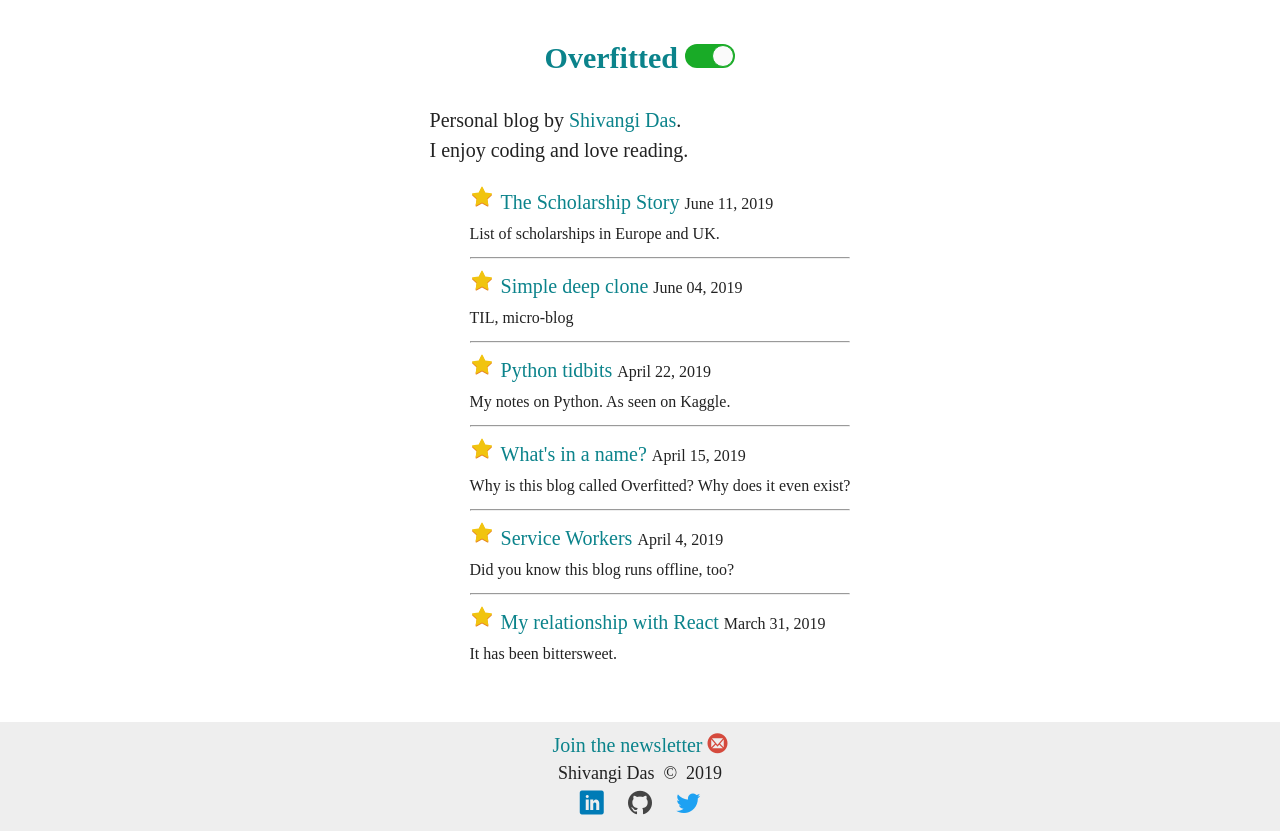
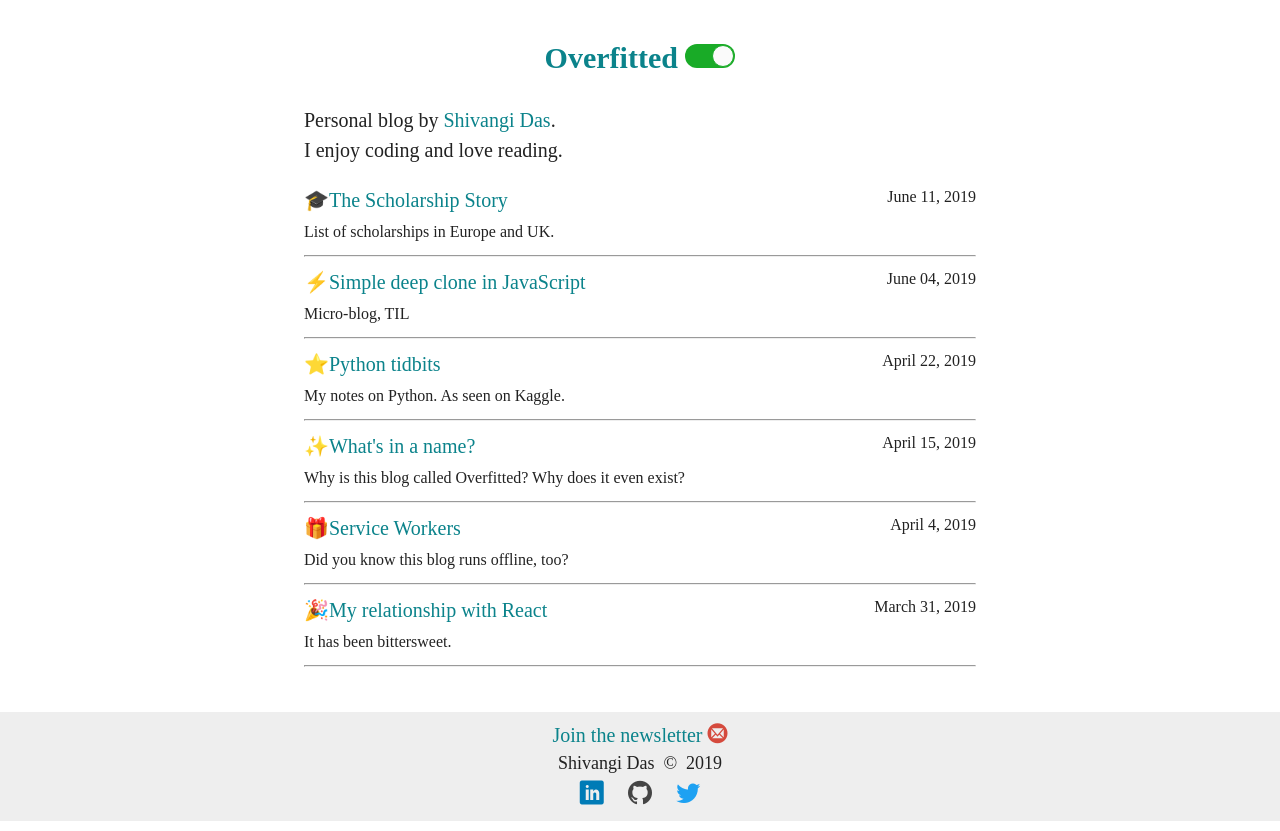
Before and after one commit to shivangidas/blog, a React (Create React App) app: page / in a window 1280 px wide. Built offline with nearby package versions, Linux system fonts and the light colour scheme.

Commit message:
UI changes, made article list into component

```diff
--- a/src/Links.js
+++ b/src/Links.js
@@ -1,56 +1,54 @@
 import React, { Component } from "react";
 import { Link } from "react-router-dom";
 import Bio from "./components/Bio";
+import PostLink from "./components/PostLink";
 export default class Links extends Component {
-  render() {
-    return (
-      <section>
-        <Bio />
-        <ul>
-          <li key="6">
-            <Link to="/ScholarshipStory">The Scholarship Story</Link>{" "}
-            <small>June 11, 2019</small>
-            <br />
-            <small>List of scholarships in Europe and UK.</small>
-          </li>
-          <hr />
-          <li key="5">
-            <Link to="/DeepCloneJS">Simple deep clone</Link>{" "}
-            <small>June 04, 2019</small>
-            <br />
-            <small>TIL, micro-blog</small>
-          </li>
-          <hr />
-          <li key="4">
-            <Link to="/Python">Python tidbits</Link>{" "}
-            <small>April 22, 2019</small>
-            <br />
-            <small>My notes on Python. As seen on Kaggle.</small>
-          </li>
-          <hr />
-          <li key="3">
-            <Link to="/Overfitted">What's in a name?</Link>{" "}
-            <small>April 15, 2019</small>
-            <br />
-            <small>
-              Why is this blog called Overfitted? Why does it even exist?
-            </small>
-          </li>
-          <hr />
-          <li key="2">
-            <Link to="/ServiceWorkers">Service Workers</Link>{" "}
-            <small>April 4, 2019</small>
-            <br />
-            <small>Did you know this blog runs offline, too?</small>
-          </li>
-          <hr />
-          <li key="1">
-            <Link to="/ReactAndMe">My relationship with React</Link>{" "}
-            <small>March 31, 2019</small>
-            <br />
-            <small>It has been bittersweet.</small>
-          </li>
-        </ul>
+  	render() {
+    	return (
+      		<section>
+        	<Bio />
+			<PostLink
+			name="The Scholarship Story"
+			link="/ScholarshipStory"
+			date="June 11, 2019"
+			description="List of scholarships in Europe and UK."
+			icon="&#127891;"
+			/>
+			<PostLink
+			name="Simple deep clone in JavaScript"
+			link="/DeepCloneJS"
+			date="June 04, 2019"
+			description="Micro-blog, TIL"
+			icon="&#9889;"
+			/>
+			<PostLink
+			name="Python tidbits"
+			link="/Python"
+			date="April 22, 2019"
+			description="My notes on Python. As seen on Kaggle."
+			icon="&#11088;"
+			/>
+			<PostLink
+			name="What's in a name?"
+			link="/Overfitted"
+			date="April 15, 2019"
+			description="Why is this blog called Overfitted? Why does it even exist?"
+			icon="&#10024;"
+			/>
+			<PostLink
+			name="Service Workers"
+			link="/ServiceWorkers"
+			date="April 4, 2019"
+			description="Did you know this blog runs offline, too?"
+			icon="&#127873;"
+			/>
+			<PostLink
+			name="My relationship with React"
+			link="/ReactAndMe"
+			date="March 31, 2019"
+			description="It has been bittersweet."
+			icon="&#127881;"
+			/>
       </section>
     );
   }
--- /dev/null
+++ b/src/components/PostLink.js
@@ -0,0 +1,24 @@
+import React from "react";
+import { Link } from "react-router-dom";
+class PostLink extends React.Component {
+  render() {
+    const props = this.props;
+    return (
+        <>
+        <article>
+
+            <div className="listClass">
+                <Link to={props.link}>
+                {props.icon ? props.icon : ""}
+                {props.name}</Link>{" "}
+                <small>{props.date}</small>
+            </div>
+            <small>{props.description}</small>
+        </article >
+        <hr />
+        </>
+    );
+  }
+}
+
+export default PostLink;
--- a/src/styles/index.css
+++ b/src/styles/index.css
@@ -58,14 +58,14 @@ button.disabled {
 }
 .wrapper {
   min-height: 100vh;
-  display: flex;
+  /* display: flex;
   flex-direction: column;
-  align-items: center;
+  justify-content: center; */
   font-size: calc(10px + 2vmin);
   line-height: 1.5;
 }
 main {
-  flex: 1;
+  /* flex: 1; */
   margin-left: auto;
   margin-right: auto;
   max-width: 42rem;
@@ -79,8 +79,12 @@ ul li {
   list-style-type: none;
   list-style-image: url("../images/star_list.svg");
   list-style-position: inside;
+
 }
-
+.listClass {
+  display: flex;
+  justify-content: space-between;
+}
 article {
   text-align: left;
 }
```
